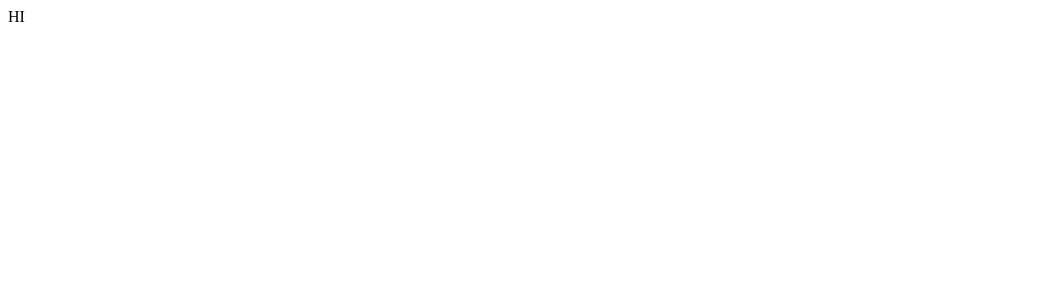
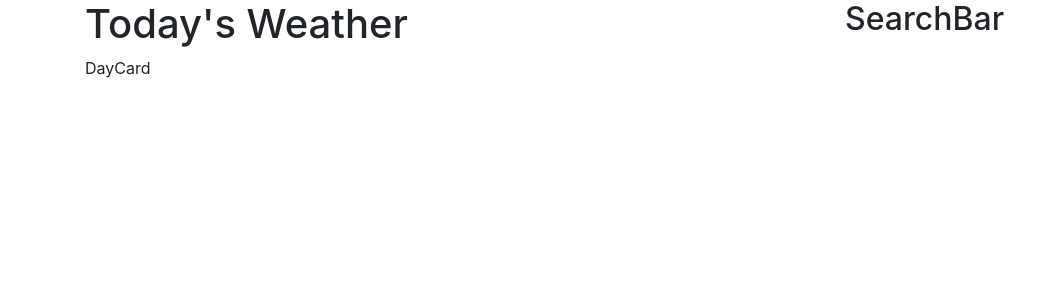
Before and after one commit to caseyisonit/60Hertz-test, a React (Create React App) app: page / in a window 1280 px wide. Shown: the top 300 px of the page, without its empty margins (0-1059 px from the left). Built offline with nearby package versions, Linux system fonts and the light colour scheme.

Commit message:
tethering components to the App.js and having it render

```diff
--- a/src/App.js
+++ b/src/App.js
@@ -1,11 +1,23 @@
 import React from 'react';
+import {Container, Row, Col} from 'reactstrap';
+import SearchBar from './components/SearchBar';
+import DayCard from './components/DayCard';
+import DayDetails from './components/DayDetails';
 
 
 function App() {
   return (
-    <div className="App">
-      HI
-    </div>
+    <Container>
+      <Row>
+        <Col md={8}><h1>Today's Weather</h1></Col>
+        <Col md={4}><SearchBar /></Col>
+      </Row>
+      <Row>
+        <Col>
+        <DayCard></DayCard>
+        </Col>
+      </Row>
+    </Container>
   );
 }
 
--- a/src/components/DayCard.js
+++ b/src/components/DayCard.js
@@ -0,0 +1,11 @@
+import React from "react";
+
+
+const DayCard = props => {
+
+    return (
+        <span>DayCard</span>
+    )
+}
+
+export default DayCard;
--- a/src/components/DayDetails.js
+++ b/src/components/DayDetails.js
@@ -0,0 +1,10 @@
+import React from 'react';
+
+const DayDetails = props => {
+
+    return (
+        <h2>Kids Clothes</h2>
+    )
+}
+
+export default DayDetails;
--- a/src/components/SearchBar.js
+++ b/src/components/SearchBar.js
@@ -0,0 +1,10 @@
+import React from "react";
+
+const SearchBar = props => {
+
+    return (
+       <h2>SearchBar</h2>
+    )
+}
+
+export default SearchBar;
--- a/src/index.js
+++ b/src/index.js
@@ -2,6 +2,7 @@ import React from 'react';
 import ReactDOM from 'react-dom';
 import App from './App';
 import * as serviceWorker from './serviceWorker';
+import 'bootstrap/dist/css/bootstrap.min.css';
 
 ReactDOM.render(<App />, document.getElementById('root'));
 
```
